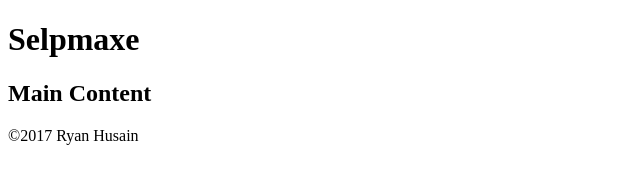
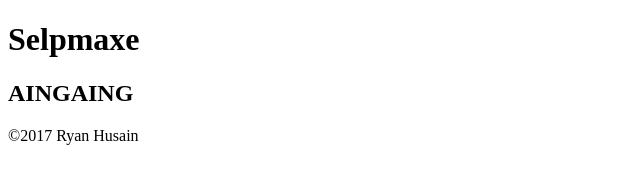
Before and after one commit to husa0011/examples, a plain HTML site: page index.html in a window 1280 px wide. Shown: the full height of the page, 0-640 px from the left. Drawn offline with Linux system fonts and the light colour scheme.

Commit message:
aingtastic

```diff
--- a/index.html
+++ b/index.html
@@ -24,7 +24,7 @@
 
     <main>
 
-        <h2>Main Content</h2>
+        <h2>AINGAING</h2>
 
     </main>
 
```
